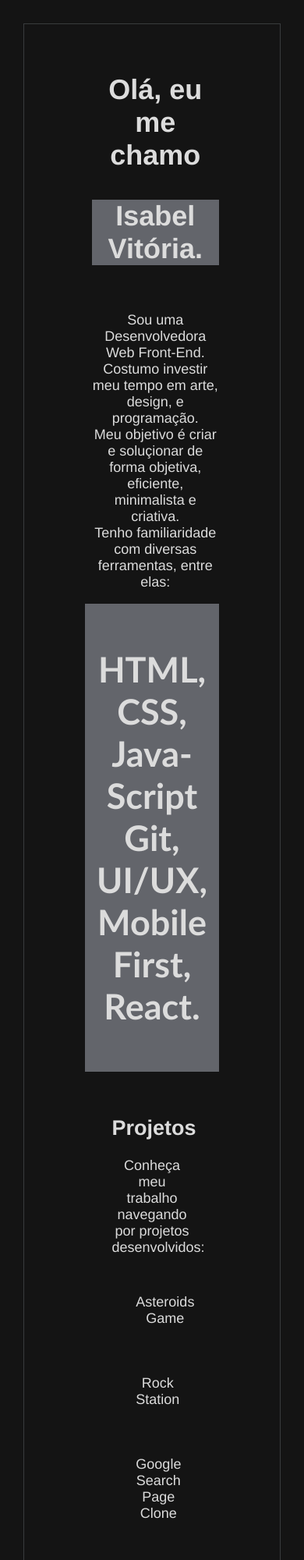
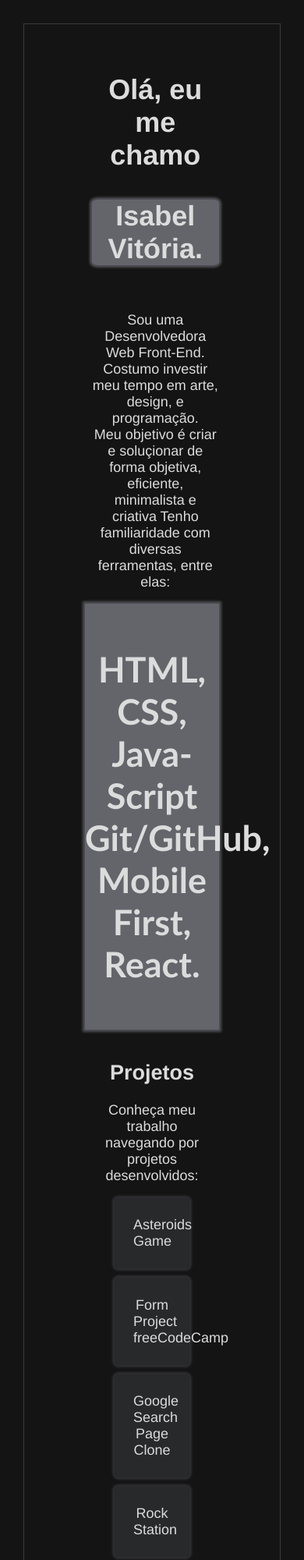
Before and after one commit to isabel-vmg/P-rtifolio-, a plain HTML site: page index.html in a window 390 px wide. Shown: the top 2000 px of the page at 78% size. Drawn offline with Linux system fonts and the light colour scheme.

Commit message:
Finalizando 1 versão

```diff
--- a/css/styles.css
+++ b/css/styles.css
@@ -18,6 +18,9 @@ body {
 #Isabel {
     background-color:  rgb(99, 101, 107);
     display: inline-block;
+    border-radius: 5%;
+    box-shadow: 0 0 3px 3px #504f55;
+
 }
 
 #desc {
@@ -45,20 +48,7 @@ a:hover {
     font-family:'Trebuchet MS', 'Lucida Sans Unicode', 'Lucida Grande', 'Lucida Sans', Arial, sans-serif;
     padding-top: 20px;
     padding-bottom: 20px;
-}
-
-
-/* Contatos */
-
-.contato, ul{
-    list-style: none;
-    margin: 5;
-
-}
-
-#ct {
-    padding: 0;
-
+    box-shadow: 0 0 3px 3px #504f55;
 }
 
 /* Espaçamentos */
@@ -79,16 +69,37 @@ a:hover {
 /* Estilizando Projetos */
 
 .projetos {
-    padding: 20%;
+    padding: 15%;
+    padding-bottom: 10%;
+    padding-top: 10%;
 
 }
 
 .projectsItem {
-    display: inline-flex;
+    display: block;
     padding: 20%;
     margin: 10%;
-    border: 0.7px hidden #d2e0e9;
+    border-radius: 5%;
+    box-shadow: 0 0 3px 3px #504f5575;
+    background-color: rgba(99, 101, 107, 0.253) ;
 
+}
+
+
+/* Contatos */
+
+.contato, ul{
+    list-style: none;
+    margin: 5;
+}
+
+#ct {
+    padding: 0;
+
+}
+
+.linkagem {
+    padding-bottom: 3%;
 }
 
 /* Rodapé */
--- a/index.html
+++ b/index.html
@@ -13,10 +13,9 @@
     <header>
         <div class="one">
         <h1>Olá, eu me chamo <p id="Isabel">Isabel Vitória.</p></h1>
-
         <p id="desc">Sou uma Desenvolvedora Web Front-End.<br>
          Costumo investir meu tempo em arte, design, e programação.<br>
-         Meu objetivo é criar e soluçionar de forma objetiva, eficiente, minimalista e criativa.<br>
+         Meu objetivo é criar e soluçionar de forma objetiva, eficiente, minimalista e criativa
         Tenho familiaridade com diversas ferramentas, entre elas:
         </p>
         </div>
@@ -26,8 +25,7 @@
         <section class="conhecimento">
             <div class="two">
             <h2>HTML, CSS, Java-Script<br>
-            Git, UI/UX, <br>
-            Mobile First, React.
+            Git/GitHub, <br>Mobile First, React.
             </h2>
             </div>
         </section>
@@ -37,32 +35,24 @@
 
     <main>
         <section class="projetos">
-
             <h2>Projetos</h2>
             <p>Conheça meu trabalho navegando por projetos desenvolvidos:</p>
-
-                <a href="" class="projectsItem">Asteroids Game</a>
-                <a href="" class="projectsItem">Rock Station</a>
-                <a href="" class="projectsItem">Google Search Page Clone</a>
-
+                <a href="https://github.com/isabel-vmg/asteroid_game.git" class="projectsItem" target="_blank" id="asteroid">Asteroids Game</a>
+                <a href="https://github.com/isabel-vmg/form-freeCodeCamp-Project.git" target="_blank" class="projectsItem">Form Project freeCodeCamp</a>
+                <a href="https://github.com/isabel-vmg/GoogleSearchPageClone.git" class="projectsItem" id="google" target="_blank">Google Search Page Clone</a>
+                <a href="https://github.com/isabel-vmg/RockStation.git" class="projectsItem" id="rock" target="_blank">Rock Station</a>
         </section>
 
     <!-- Contato -->
 
         <section class="contato">
-
             <h2>Contato</h2>
-
             <ul id="ct">
-                <li><a href="#">Email</a></li>
-                <li><a href="#">GitHub</a></li>
-                <li><a href="#">LinkedIn</a></li>
-                <li><a href="#">WhatsApp</a></li>
-
+                <li class="linkagem"><a href="mailto:Contato.Isabel.Vitoria.MG@gmail.com">Email</a></li>
+                <li class="linkagem"><a href="https://github.com/isabel-vmg">GitHub</a></li>
+                <li class="linkagem"><a href="https://www.linkedin.com/in/isabel-vit%C3%B3ria-melo-guabiraba-928148359/">LinkedIn</a></li>
             </ul>
-
         </section>
-
     </main>
 
 <!-- Rodapé-->
@@ -72,7 +62,8 @@
   </footer>
 
 
+<!--Js-->
 
-
+<script type="text/javascript" src="js/script.js"></script>
 </body>
 </html>
--- a/js/script.js
+++ b/js/script.js
@@ -0,0 +1,3 @@
+document.getElementById("asteroid").onclick = function() { alert("Este projeto ainda está em desenvolvimento!"); };
+document.getElementById("rock").onclick = function() { alert("Este projeto ainda está em desenvolvimento!"); };
+document.getElementById("google").onclick = function() { alert("Este projeto ainda está em desenvolvimento!"); };
```
